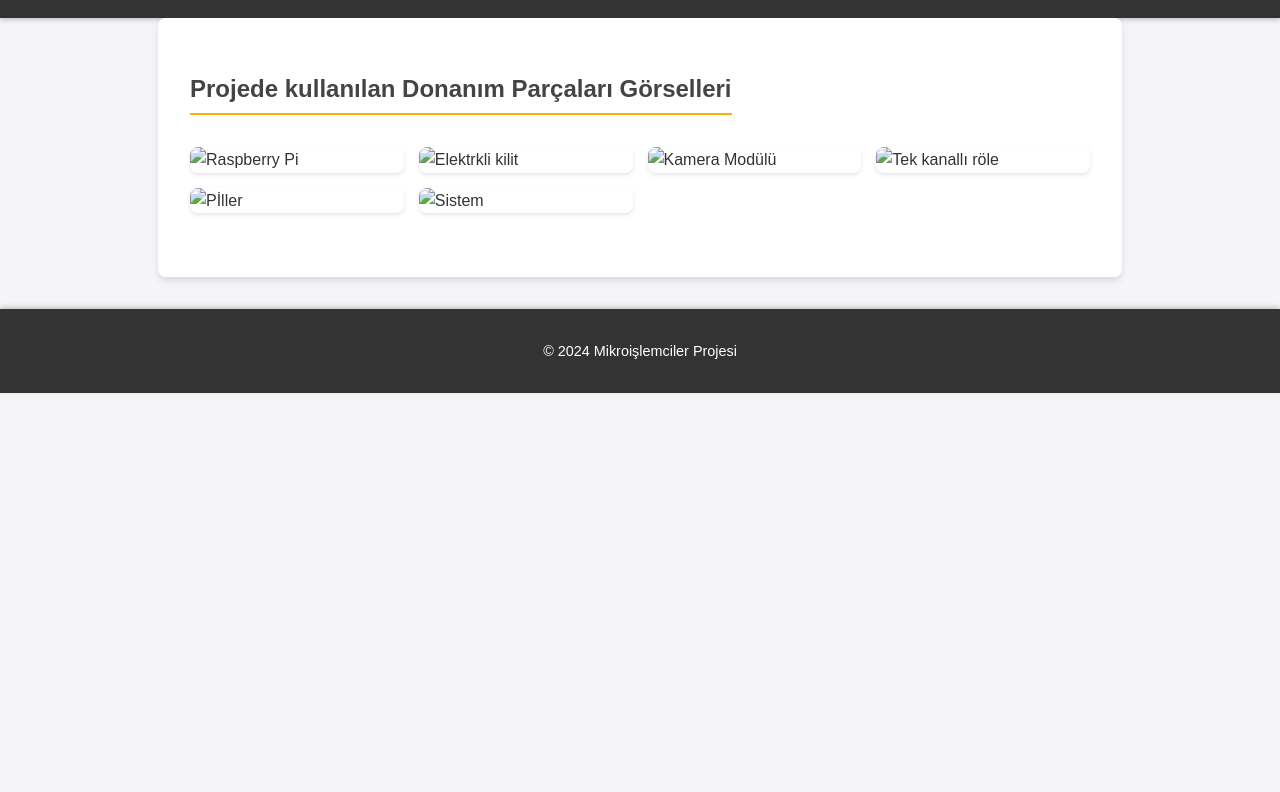
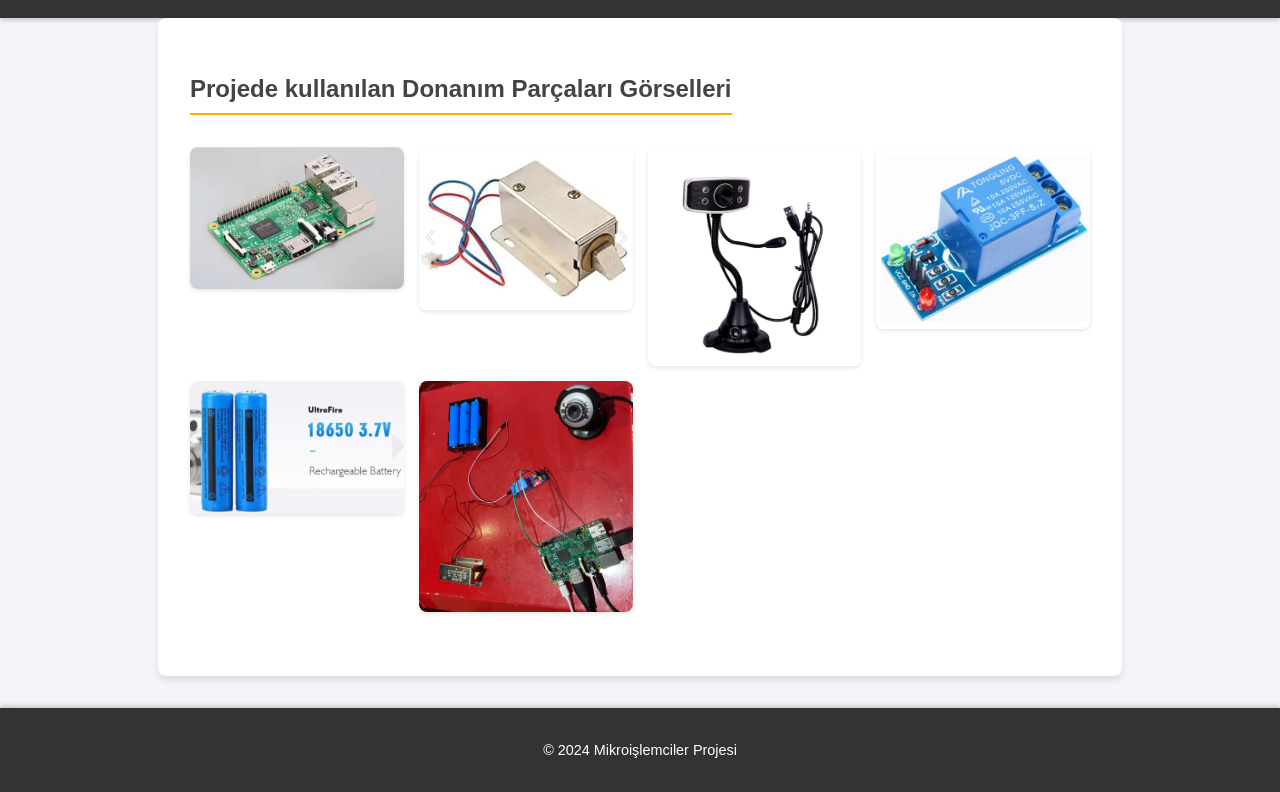
Before and after one commit to Waelassad123/mikroi-lemciler_projesi, a plain HTML site: page galeri.html in a window 1280 px wide. Shown: the part 99-891 px from the top of the page. Before the commit the page ends 800 px from the top, so only its background shows below. Drawn offline with Linux system fonts and the light colour scheme.

Commit message:
Update galeri.html

```diff
--- a/galeri.html
+++ b/galeri.html
@@ -21,12 +21,12 @@
         <section>
             <h2>Projede kullanılan Donanım Parçaları Görselleri</h2>
             <div class="gallery">
-                <img src="assets/assets/img/raspberry-pi.jpg" alt="Raspberry Pi" style="max-width: 100%; height: auto; border-radius: 8px;">
-                <img src="assets/assets/img/kilit.png" alt="Elektrkli kilit" style="max-width: 100%; height: auto; border-radius: 8px;">
-                <img src="assets/assets/img/kamera.png" alt="Kamera Modülü"  style="max-width: 100%; height: auto; border-radius: 8px;">
-                <img src="assets/assets/img/role.png" alt="Tek kanallı röle"  style="max-width: 100%; height: auto; border-radius: 8px;">
-                <img src="assets/assets/img/battarye.png" alt="Pİller"  style="max-width: 100%; height: auto; border-radius: 8px;">
-                <img src="assets/assets/img/sistem.jpg" alt="Sistem"  style="max-width: 100%; height: auto; border-radius: 8px;">
+                <img src="assets/assets/raspberry-pi.jpg" alt="Raspberry Pi" style="max-width: 100%; height: auto; border-radius: 8px;">
+                <img src="assets/assets/kilit.png" alt="Elektrkli kilit" style="max-width: 100%; height: auto; border-radius: 8px;">
+                <img src="assets/assets/kamera.png" alt="Kamera Modülü"  style="max-width: 100%; height: auto; border-radius: 8px;">
+                <img src="assets/assets/role.png" alt="Tek kanallı röle"  style="max-width: 100%; height: auto; border-radius: 8px;">
+                <img src="assets/assets/battarye.png" alt="Pİller"  style="max-width: 100%; height: auto; border-radius: 8px;">
+                <img src="assets/assets/sistem.jpg" alt="Sistem"  style="max-width: 100%; height: auto; border-radius: 8px;">
             </div>
         </section>
     </main>
```
